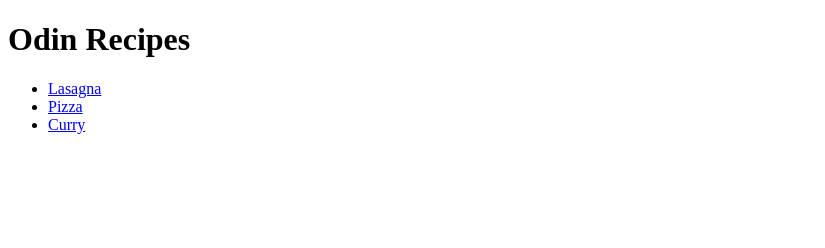
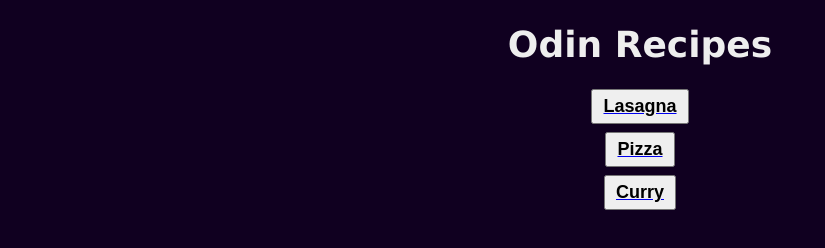
Before and after one commit to nima248/odin-recipes, a plain HTML site: page index.html in a window 1280 px wide. Shown: the whole page, without its empty margins (0-825 px from the left). Drawn offline with Linux system fonts and the light colour scheme.

Commit message:
Add stylesheet

```diff
--- a/index.html
+++ b/index.html
@@ -3,16 +3,15 @@
 
 <head>
     <meta charset="utf-8">
+    <link rel="stylesheet" href="./style.css">
     <title>Odin Recipes</title>
 </head>
 
 <body>
     <h1>Odin Recipes</h1>
-    <ul>
-        <li><a href="./recipes/lasagna.html">Lasagna</a></li>
-        <li><a href="./recipes/pizza.html">Pizza</a></li>
-        <li><a href="./recipes/curry.html">Curry</a></li>
-    </ul>
+    <a class="recipe-link" href="./recipes/lasagna.html"><button>Lasagna</button></a>
+    <a class="recipe-link" href="./recipes/pizza.html"><button>Pizza</button></a>
+    <a class="recipe-link" href="./recipes/curry.html"><button>Curry</button></a>
 </body>
 
 </html>
--- /dev/null
+++ b/style.css
@@ -0,0 +1,30 @@
+body {
+    background-color: #100020;
+    color: #EEEEEE;
+    font-size: 20px;
+    font-family: Garamond, serif;
+    width: 600px;
+    margin: 20px auto;
+}
+
+h1,
+h2 {
+    font-family: Verdana, sans-serif;
+}
+
+h1 {
+    font-size: 36px;
+    text-align: center;
+}
+
+h2 {
+    font-size: 30px;
+}
+
+.recipe-link button {
+    display: block;
+    margin: 8px auto;
+    font-size: 18px;
+    font-weight: bold;
+    padding: 5px 10px;
+}
```
Also changed, not shown: recipes/curry.html (+1 -0 lines), recipes/lasagna.html (+1 -0 lines), recipes/pizza.html (+1 -0 lines).
